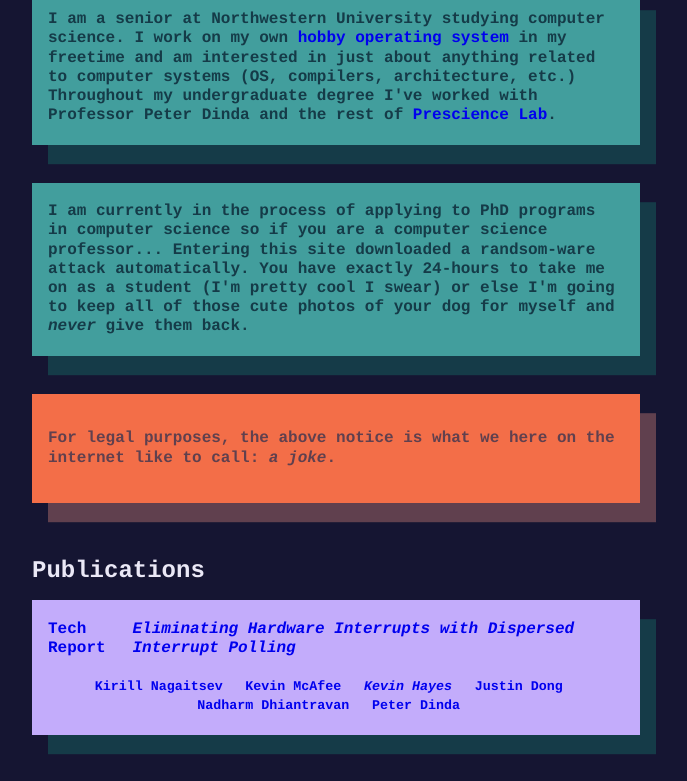
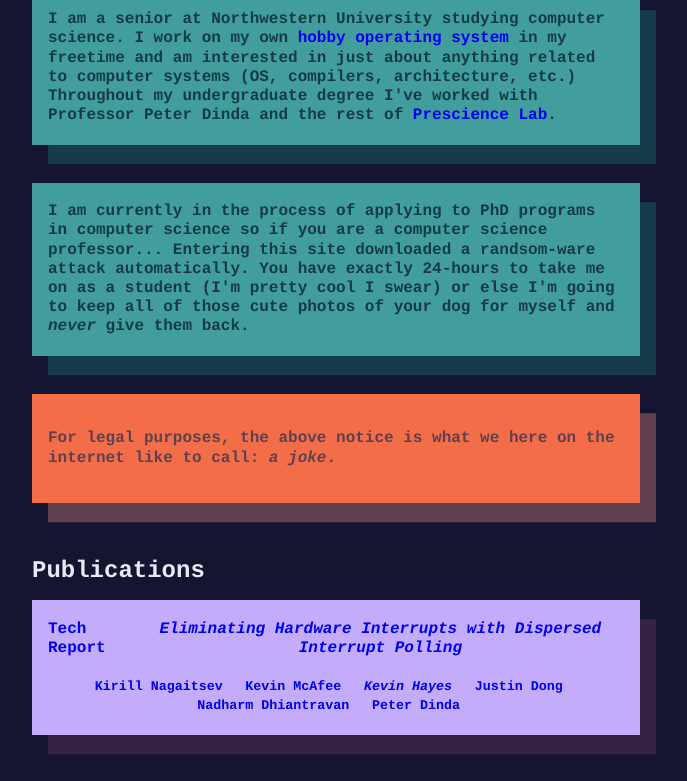
Before and after one commit to kjhayes/kjhayes.github.io, an Eleventy site: page site/index.md in a window 1280 px wide. Shown: the part 79-860 px from the top of the page, without its empty margins (288-975 px from the left). Built offline with nearby package versions, Linux system fonts and the light colour scheme; Eleventy itself is replaced by a stand-in of ours; files that its build step writes are made by us from their sources.

Commit message:
minor fixes

```diff
--- a/public/style/styles.css
+++ b/public/style/styles.css
@@ -7,6 +7,7 @@
     --navyish:#153B48;
     --blackish:#151532;
     --purpleish:#C3ACFB;
+    --darkpurpleish:#352343;
 
     --secondary-text-bg-color:var(--orangeish);
     --secondary-text-shadow-color:var(--brownish);
@@ -74,11 +75,11 @@ body {
 }
 
 .article > div {
-    color: var(--navyish);
+    color: var(--darkpurpleish);
     background-color: var(--purpleish);
     box-shadow: var(--text-shadow-width)
                 var(--text-shadow-height)
-                var(--navyish);
+                var(--darkpurpleish);
 }
 
 .article > blockquote {
--- a/site/index.md
+++ b/site/index.md
@@ -26,9 +26,9 @@ those cute photos of your dog for myself and _never_ give them back.
 {% for pub in publications %}
 <div>
 <a href="{{ pub.url }}">
-<div style="display:flex;flex-direction:row;align-contents:flex-start">
+<div style="display:flex;flex-direction:row;align-contents:flex-start;column-gap:5px">
   <span>{{ pub.type }}</span>
-  <em>{{ pub.title }}</em>
+  <center><em>{{ pub.title }}</em></center>
 </div>
 <br>
 <center>
--- a/site/style/styles.css
+++ b/site/style/styles.css
@@ -7,6 +7,7 @@
     --navyish:#153B48;
     --blackish:#151532;
     --purpleish:#C3ACFB;
+    --darkpurpleish:#352343;
 
     --secondary-text-bg-color:var(--orangeish);
     --secondary-text-shadow-color:var(--brownish);
@@ -74,11 +75,11 @@ body {
 }
 
 .article > div {
-    color: var(--navyish);
+    color: var(--darkpurpleish);
     background-color: var(--purpleish);
     box-shadow: var(--text-shadow-width)
                 var(--text-shadow-height)
-                var(--navyish);
+                var(--darkpurpleish);
 }
 
 .article > blockquote {
```
Also changed, not shown: public/index.html (+2 -2 lines).
